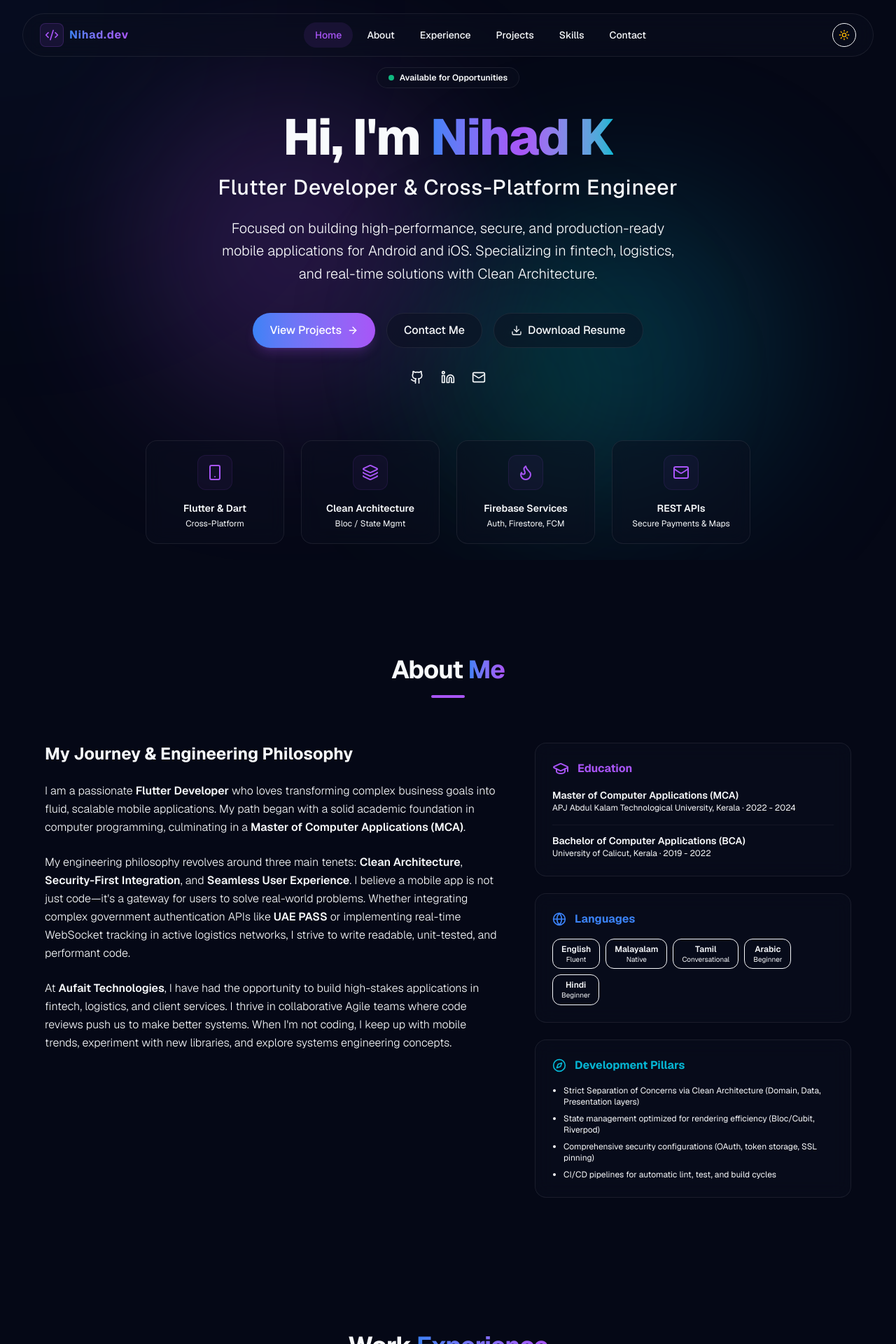
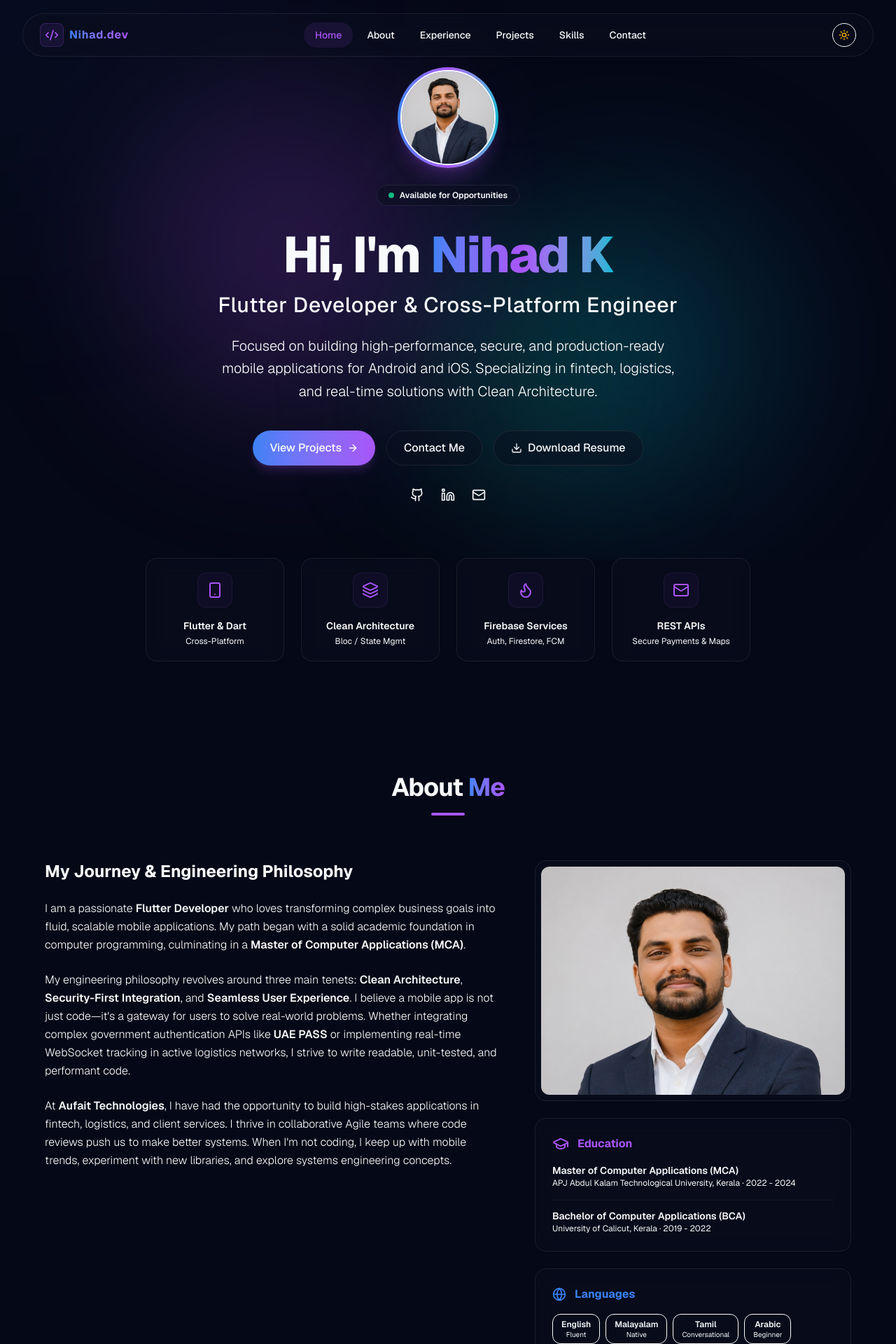
Before and after one commit to nihadkalathil/Portfolio, a Next.js app: page / in a window 1280 px wide. Shown: the top 1920 px of the page at 70% size. Built offline with nearby package versions, Linux system fonts and the light colour scheme.

Commit message:
feat: add developer profile picture to hero and about sections

```diff
--- a/src/components/About.tsx
+++ b/src/components/About.tsx
@@ -65,6 +65,17 @@ export default function About() {
             variants={itemVariants}
             className="lg:col-span-5 flex flex-col gap-6 w-full"
           >
+            {/* Professional Portrait Card */}
+            <div className="glass-panel overflow-hidden rounded-2xl border border-white/5 dark:border-white/10 relative p-2 bg-white/[0.01]">
+              <div className="rounded-xl overflow-hidden aspect-[4/3] relative">
+                <img
+                  src="/profile.jpg"
+                  alt="Nihad K - Profile Photo"
+                  className="w-full h-full object-cover object-top hover:scale-105 transition-transform duration-500"
+                />
+              </div>
+            </div>
+
             {/* Education Box */}
             <div className="glass-panel p-6 rounded-2xl border border-white/5 dark:border-white/10">
               <div className="flex items-center gap-3 mb-4 text-brand-purple">
--- a/src/components/Hero.tsx
+++ b/src/components/Hero.tsx
@@ -31,6 +31,22 @@ export default function Hero() {
       className="min-h-screen flex items-center justify-center pt-24 pb-16 relative overflow-hidden"
     >
       <div className="max-w-7xl mx-auto px-4 sm:px-6 lg:px-8 w-full relative z-10 flex flex-col items-center text-center">
+
+        {/* Profile Picture */}
+        <motion.div
+          initial={{ opacity: 0, scale: 0.5 }}
+          animate={{ opacity: 1, scale: 1 }}
+          transition={{ type: "spring", stiffness: 150, delay: 0.1 }}
+          className="relative w-32 h-32 sm:w-36 sm:h-36 mb-6 rounded-full p-1 bg-gradient-to-r from-brand-blue via-brand-purple to-brand-cyan shadow-xl shadow-brand-purple/20"
+        >
+          <div className="w-full h-full rounded-full overflow-hidden border-2 border-background/20 dark:border-white/10 bg-foreground/10 relative">
+            <img
+              src="/profile.jpg"
+              alt="Nihad K - Profile Picture"
+              className="w-full h-full object-cover"
+            />
+          </div>
+        </motion.div>
 
         {/* Availability Badge */}
         <motion.div
```
Also changed, not shown: public/profile.jpg (added).
